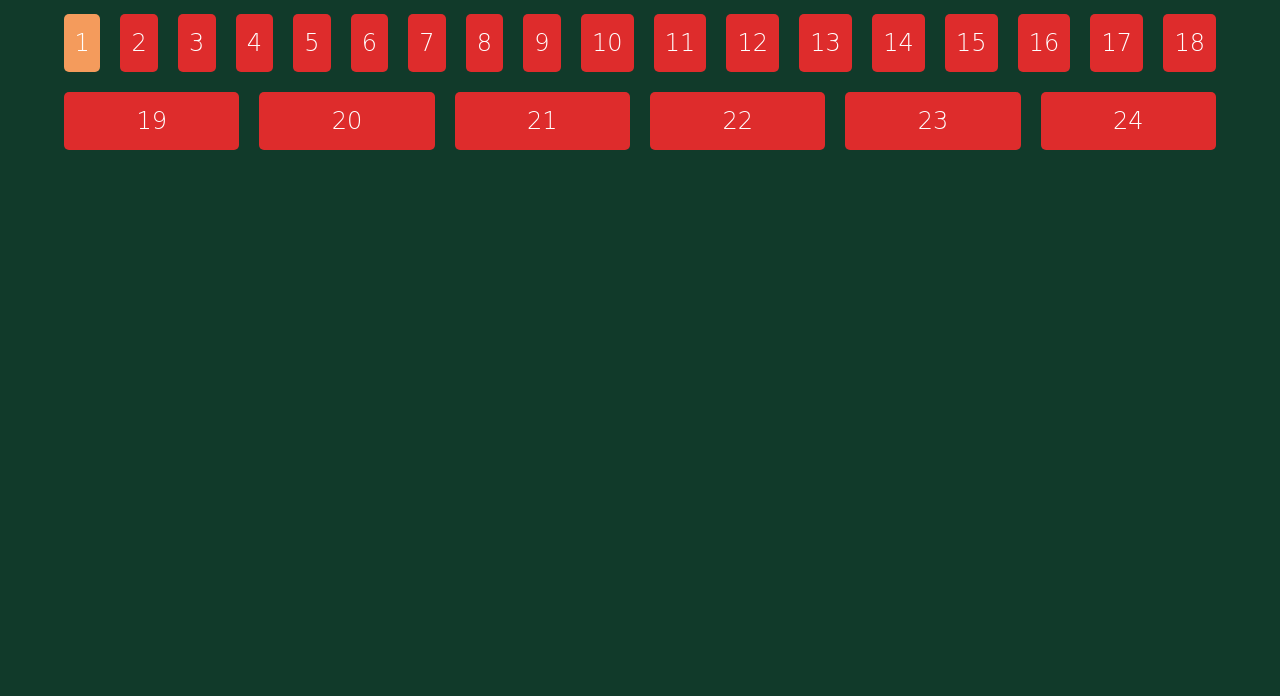
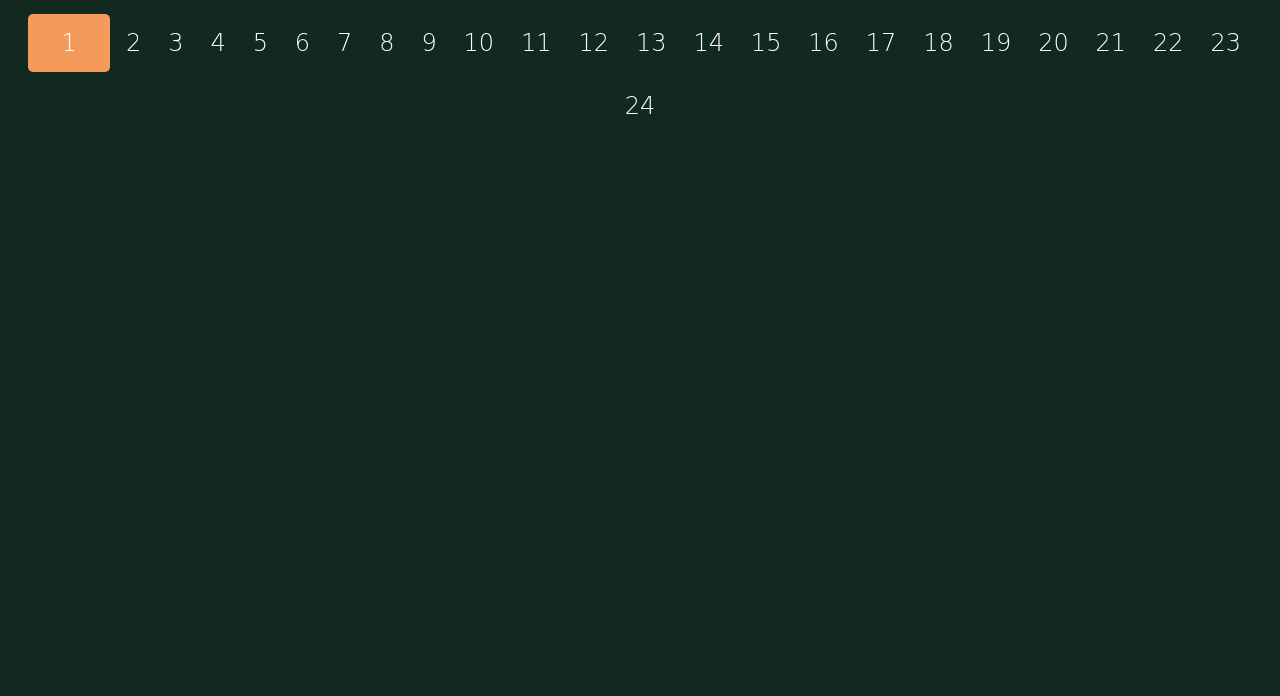
Before and after one commit to julija17/julija17.github.io, a plain HTML site: page index.html in a window 1280 px wide. Shown: the part 104-800 px from the top of the page. Drawn offline with Linux system fonts and the light colour scheme; a web font is replaced by a local one.

Commit message:
update stil in dodaj js

```diff
--- a/glavni.css
+++ b/glavni.css
@@ -9,7 +9,7 @@ body {
     font-weight: 100;
     font-style: normal;
     color: white;
-    background-color: rgb(17, 58, 42);
+    background-color: rgb(18, 41, 32);
     text-align: center;
     padding: 20px;
 }
@@ -27,24 +27,27 @@ p {
 }
 
 .container {
+    width: 100%;
     margin: auto;
     display: flex;
     flex-wrap: wrap;
     justify-content: space-between;
     align-content: stretch;
-    gap: 20px;
-    width: 90vw;
+    gap: 5px;
 }
 .okence {
     padding: 15px 10px;
     border-radius: 5px;
-    background-color: rgb(222, 44, 44);
     font-family: "Molle", cursive;
     font-size: 18pt;
     font-weight: 300;
     flex-grow: 2;
 }
+.okence:hover {
+    opacity: 90%;
+}
 #ok1 {
     background-color: rgb(244, 155, 92);
     flex-grow: 1;
+    width: 5%;
 }
--- a/index.html
+++ b/index.html
@@ -29,12 +29,14 @@
       <div class="okence" id="ok16">16</div>
       <div class="okence" id="ok17">17</div>
       <div class="okence" id="ok18">18</div>
-      <div class="okence" id="ok29">19</div>
+      <div class="okence" id="ok19">19</div>
       <div class="okence" id="ok20">20</div>
       <div class="okence" id="ok21">21</div>
       <div class="okence" id="ok22">22</div>
       <div class="okence" id="ok23">23</div>
       <div class="okence" id="ok24">24</div>
    </div>
+
+   <script src="skripta.js"></script>
 </body>
 </html>
```
